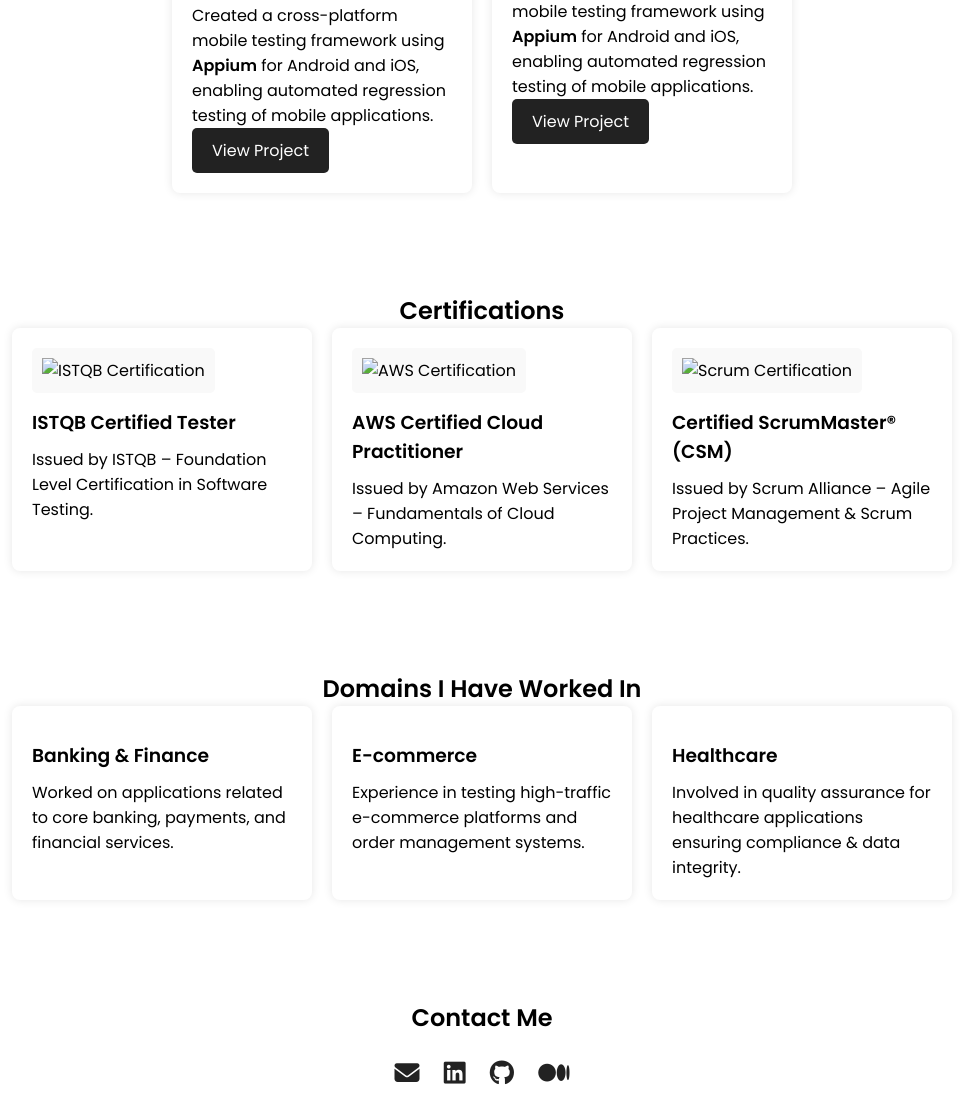
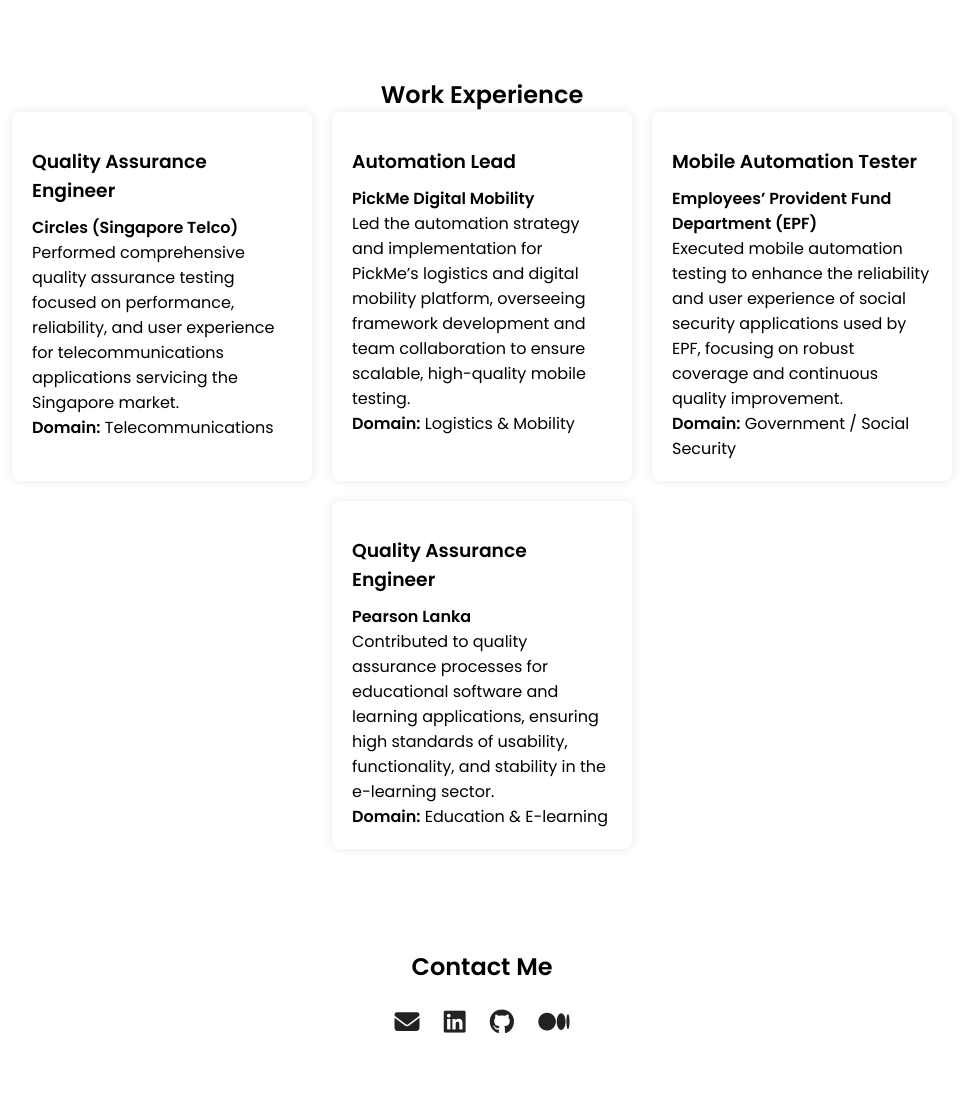
Before and after one commit to saraniya-automations/portfolioExample, a plain HTML site: page index.html in a window 1280 px wide. Shown: the part 1267-2363 px from the top of the page, without its empty margins (158-1120 px from the left). Drawn offline with Linux system fonts and the light colour scheme.

Commit message:
portfolio

```diff
--- a/index.html
+++ b/index.html
@@ -19,10 +19,10 @@
             <nav>
                 <ul>
                     <li><a href="#home">Home</a></li>
-                    <li><a href="#portfolio">Portfolio</a></li>
+                    <li><a href="#portfolio">Projects</a></li>
                     <!-- <li><a href="#cv">CV</a></li> -->
                     <li><a href="#certificates">Certificates</a></li>
-                    <li><a href="#domains">Domains</a></li>
+                    <li><a href="#experience">Experience</a></li>
                     <li><a href="#contact">Contact</a></li>
                 </ul>
             </nav>
@@ -46,14 +46,14 @@
     <!-- Portfolio Section -->
     <section id="portfolio" class="section">
     <div class="container">
-        <h2>Portfolio</h2>
+        <h2>Projects</h2>
         <div class="grid">
-            <div class="card">
+            <!-- <div class="card">
                 <img src="playwright.png" alt="Playwright Automation Sample Project">
                 <h3>Playwright Automation Sample Project</h3>
                 <p>Developed a scalable web automation framework using <strong>Playwright</strong> with <strong>TypeScript</strong>, integrated with <strong>CI/CD pipelines</strong> for continuous testing.</p>
                 <a href="#" class="btn">View Project</a>
-            </div>
+            </div> -->
             <div class="card">
                 <img src="selenium.png" alt="Selenium UI Automation Sample Project">
                 <h3>Selenium UI Automation Sample Project</h3>
@@ -72,12 +72,12 @@
                 <p>Created a cross-platform mobile testing framework using <strong>Appium</strong> for Android and iOS, enabling automated regression testing of mobile applications.</p>
                 <a href="#" class="btn">View Project</a>
             </div>
-            <div class="card">
+            <!-- <div class="card">
                 <img src="xcui.jpeg" alt="XCUI Automation Project">
                 <h3>XCUI Automation Project</h3>
                 <p>Created a cross-platform mobile testing framework using <strong>Appium</strong> for Android and iOS, enabling automated regression testing of mobile applications.</p>
                 <a href="#" class="btn">View Project</a>
-            </div>
+            </div> -->
         </div>
     </div>
 </section>
@@ -94,48 +94,68 @@
     <!-- Certificates Section -->
 <section id="certificates" class="section">
     <div class="container">
-        <h2>Certifications</h2>
+        <h2>Certifications/Education</h2>
         <div class="grid">
             <div class="card">
-                <img src="istqb.png" alt="ISTQB Certification">
+                <!-- <img src="istqb.png" alt="ISTQB Certification"> -->
                 <h3>ISTQB Certified Tester</h3>
                 <p>Issued by ISTQB – Foundation Level Certification in Software Testing.</p>
             </div>
             <div class="card">
-                <img src="aws.png" alt="AWS Certification">
-                <h3>AWS Certified Cloud Practitioner</h3>
-                <p>Issued by Amazon Web Services – Fundamentals of Cloud Computing.</p>
+                <h3>Master of Software Engineering</h3>
+                <p>Yoobee Colleges New Zealand</p>
             </div>
             <div class="card">
-                <img src="scrum.png" alt="Scrum Certification">
-                <h3>Certified ScrumMaster® (CSM)</h3>
-                <p>Issued by Scrum Alliance – Agile Project Management & Scrum Practices.</p>
+                <!-- <img src="scrum.png" alt="Scrum Certification"> -->
+                <h3>BSC Comuter Science</h3>
+                <p>University College Dublin</p>
             </div>
         </div>
     </div>
 </section>
 
 
-    <!-- Domains Section -->
-<section id="domains" class="section">
+<section id="experience" class="section">
   <div class="container">
-        <h2>Domains I Have Worked In</h2>
+    <h2>Work Experience</h2>
     <div class="grid">
+
+      <!-- Telecommunications Domain -->
       <div class="card">
-                <h3>Banking & Finance</h3>
-                <p>Worked on applications related to core banking, payments, and financial services.</p>
+        <h3>Quality Assurance Engineer</h3>
+        <h4>Circles (Singapore Telco)</h4>
+        <p>Performed comprehensive quality assurance testing focused on performance, reliability, and user experience for telecommunications applications servicing the Singapore market.</p>
+        <p><strong>Domain:</strong> Telecommunications</p>
       </div>
+
+      <!-- Logistics & Mobility Domain -->
       <div class="card">
-                <h3>E-commerce</h3>
-                <p>Experience in testing high-traffic e-commerce platforms and order management systems.</p>
+        <h3>Automation Lead</h3>
+        <h4>PickMe Digital Mobility</h4>
+        <p>Led the automation strategy and implementation for PickMe’s logistics and digital mobility platform, overseeing framework development and team collaboration to ensure scalable, high-quality mobile testing.</p>
+        <p><strong>Domain:</strong> Logistics & Mobility</p>
       </div>
+
+      <!-- Government / Social Security Domain -->
       <div class="card">
-                <h3>Healthcare</h3>
-                <p>Involved in quality assurance for healthcare applications ensuring compliance & data integrity.</p>
+        <h3>Mobile Automation Tester</h3>
+        <h4>Employees’ Provident Fund Department (EPF)</h4>
+        <p>Executed mobile automation testing to enhance the reliability and user experience of social security applications used by EPF, focusing on robust coverage and continuous quality improvement.</p>
+        <p><strong>Domain:</strong> Government / Social Security</p>
       </div>
+
+      <!-- Education & E-learning Domain -->
+      <div class="card">
+        <h3>Quality Assurance Engineer</h3>
+        <h4>Pearson Lanka</h4>
+        <p>Contributed to quality assurance processes for educational software and learning applications, ensuring high standards of usability, functionality, and stability in the e-learning sector.</p>
+        <p><strong>Domain:</strong> Education & E-learning</p>
+      </div>
+
     </div>
   </div>
 </section>
+
 
  <!-- Contact Section -->
     <section id="contact" class="section">
```
Lines whose indentation alone changed are shown as unchanged.
